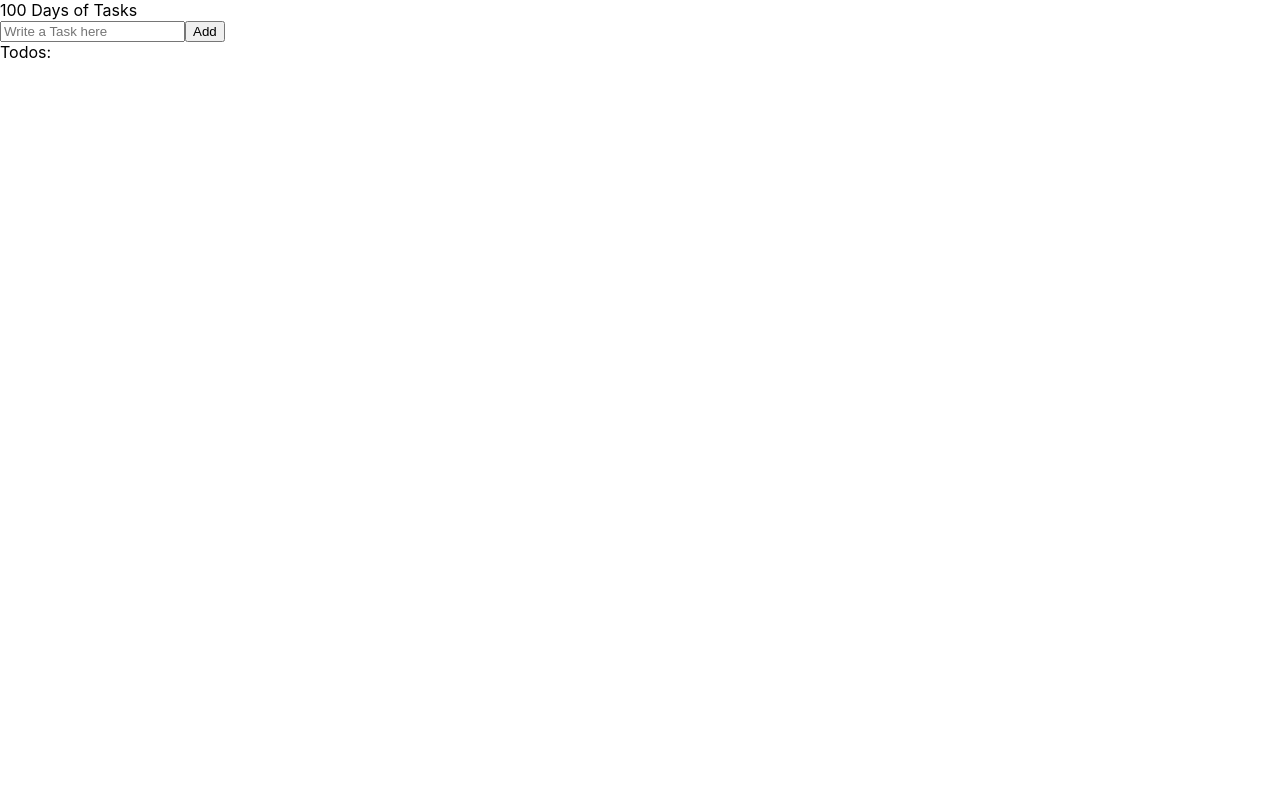
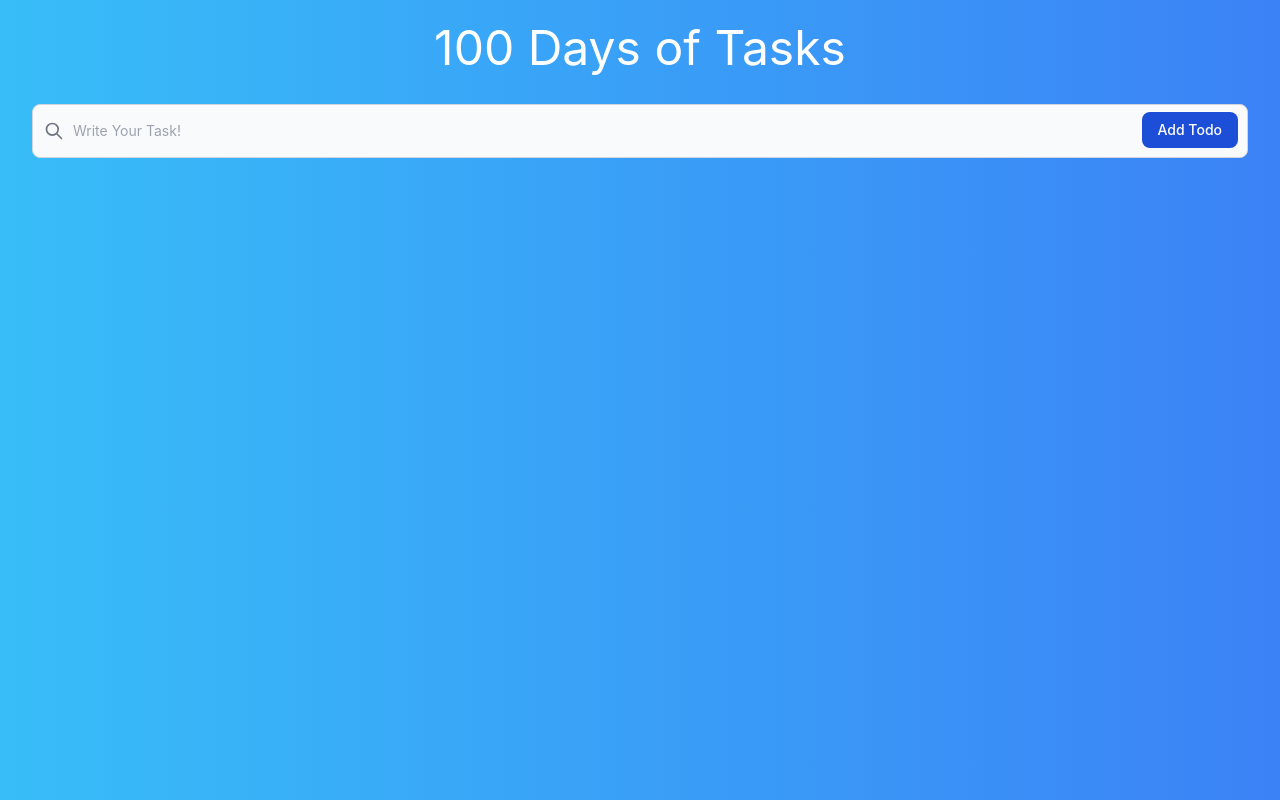
Before and after one commit to deyar4/100-days-of-code, a React (Create React App) app in the folder Day1-TypeScript/typescript-day1/: page / in a window 1280 px wide. Built offline with nearby package versions, Linux system fonts and the light colour scheme.

Commit message:
Adding some styles using Tailwindcss

```diff
--- a/Day1-TypeScript/typescript-day1/src/App.css
+++ b/Day1-TypeScript/typescript-day1/src/App.css
@@ -0,0 +1,3 @@
+@tailwind base;
+@tailwind components;
+@tailwind utilities;
--- a/Day1-TypeScript/typescript-day1/src/App.tsx
+++ b/Day1-TypeScript/typescript-day1/src/App.tsx
@@ -20,10 +20,9 @@ const App = () => {
   };
 
   return (
-    <div className="App">
-<span className='heading'>100 Days of Tasks</span>
+    <div className="App bg-gradient-to-r from-sky-400 to-blue-500 h-screen">
+<span className='flex justify-center text-5xl antialiased pt-6 text-white container mx-auto'>100 Days of Tasks</span>
 <InputField todo={todo} handleAdd={handleAdd} setTodo={setTodo}/>
-<span className="todoss">Todos:</span>
 <TodoList todos={todos} setTodos={setTodos}/>
     </div>
   );
--- a/Day1-TypeScript/typescript-day1/src/components/InputField.tsx
+++ b/Day1-TypeScript/typescript-day1/src/components/InputField.tsx
@@ -9,21 +9,24 @@ interface Props{
 const InputField = ({todo, setTodo, handleAdd}: Props) => {
   const inputRef = useRef<HTMLInputElement>(null);
   return (
-    <form className='input'
-    onSubmit={(e) => {
+    <form onSubmit={(e) => {
       handleAdd(e)
       inputRef.current?.blur();
-    }}
-    >
-        <input type="text"
-               ref={inputRef}
+    }}>
+    <label  className="mb-2 text-sm font-medium text-gray-900 sr-only dark:text-gray-300">Write Your Task!</label>
+    <div className="relative m-8">
+        <div className="flex absolute inset-y-0 left-0 items-center pl-3 pointer-events-none">
+            <svg aria-hidden="true" className="w-5 h-5 text-gray-500 dark:text-gray-400" fill="none" stroke="currentColor" viewBox="0 0 24 24" xmlns="http://www.w3.org/2000/svg"><path stroke-linecap="round" stroke-linejoin="round" stroke-width="2" d="M21 21l-6-6m2-5a7 7 0 11-14 0 7 7 0 0114 0z"></path></svg>
+        </div>
+        <input ref={inputRef}
                value={todo}
                onChange={
-          (e)=>setTodo(e.target.value)}
-               placeholder='Write a Task here'
-               className='inputBox'/>
-        <button className='inputSubmit' type='submit'>Add</button>
-    </form>
+          (e)=>setTodo(e.target.value)}  type="task" id="task" className="block p-4 pl-10 w-full text-sm text-gray-900 bg-gray-50 rounded-lg border border-gray-300 focus:ring-blue-500 focus:border-blue-500 dark:bg-gray-700 dark:border-gray-600 dark:placeholder-gray-400 dark:text-white dark:focus:ring-blue-500 dark:focus:border-blue-500" placeholder="Write Your Task!" required></input>
+        <button type="submit" className="text-white absolute right-2.5 bottom-2.5 bg-blue-700 hover:bg-blue-800 focus:ring-4 focus:outline-none focus:ring-blue-300 font-medium rounded-lg text-sm px-4 py-2 dark:bg-blue-600 dark:hover:bg-blue-700 dark:focus:ring-blue-800">Add Todo</button>
+    </div>
+</form>
+
+
   )
 }
 
--- a/Day1-TypeScript/typescript-day1/src/components/TodoList.tsx
+++ b/Day1-TypeScript/typescript-day1/src/components/TodoList.tsx
@@ -9,7 +9,7 @@ interface Props{
 
 const TodoList = ({todos,setTodos}: Props) => {
   return (
-    <div className='todos'>
+    <div className='grid grid-cols-4 gap-4 p-4'>
         {
             todos.map((todo) => (
                 <SingleTodo
--- a/Day1-TypeScript/typescript-day1/src/components/singleTodo.tsx
+++ b/Day1-TypeScript/typescript-day1/src/components/singleTodo.tsx
@@ -11,18 +11,18 @@ type Props = {
 const singleTodo = ({todo, todos, setTodos}: Props) => {
 
   return (
-    <form className="todosSingle">
-        <span className="todosSingleText">{todo.todo}</span>
+    <form className="todosSingle p-6 max-w-sm bg-white rounded-lg border border-gray-200 shadow-md dark:bg-gray-800 dark:border-gray-700">
+        <span className="todosSingleText mb-2 text-2xl font-semibold tracking-tight text-gray-900 dark:text-white">{todo.todo}</span>
 
-        <div>
-            <span className="icon">
-                <AiFillEdit />
+        <div className="flex items-end">
+            <span className="mb-2 w-12 h-12 text-gray-500 dark:text-gray-400">
+                <AiFillEdit size={30} />
             </span>
-            <span className="icon">
-                <AiFillDelete />
+            <span className="mb-2 w-12 h-12 text-gray-500 dark:text-gray-400">
+                <AiFillDelete size={30} />
             </span>
-            <span className="icon">
-                <MdDone />
+            <span className="mb-2 w-12 h-12 text-gray-500 dark:text-gray-400">
+                <MdDone size={30} />
             </span>
         </div>
     </form>
```
